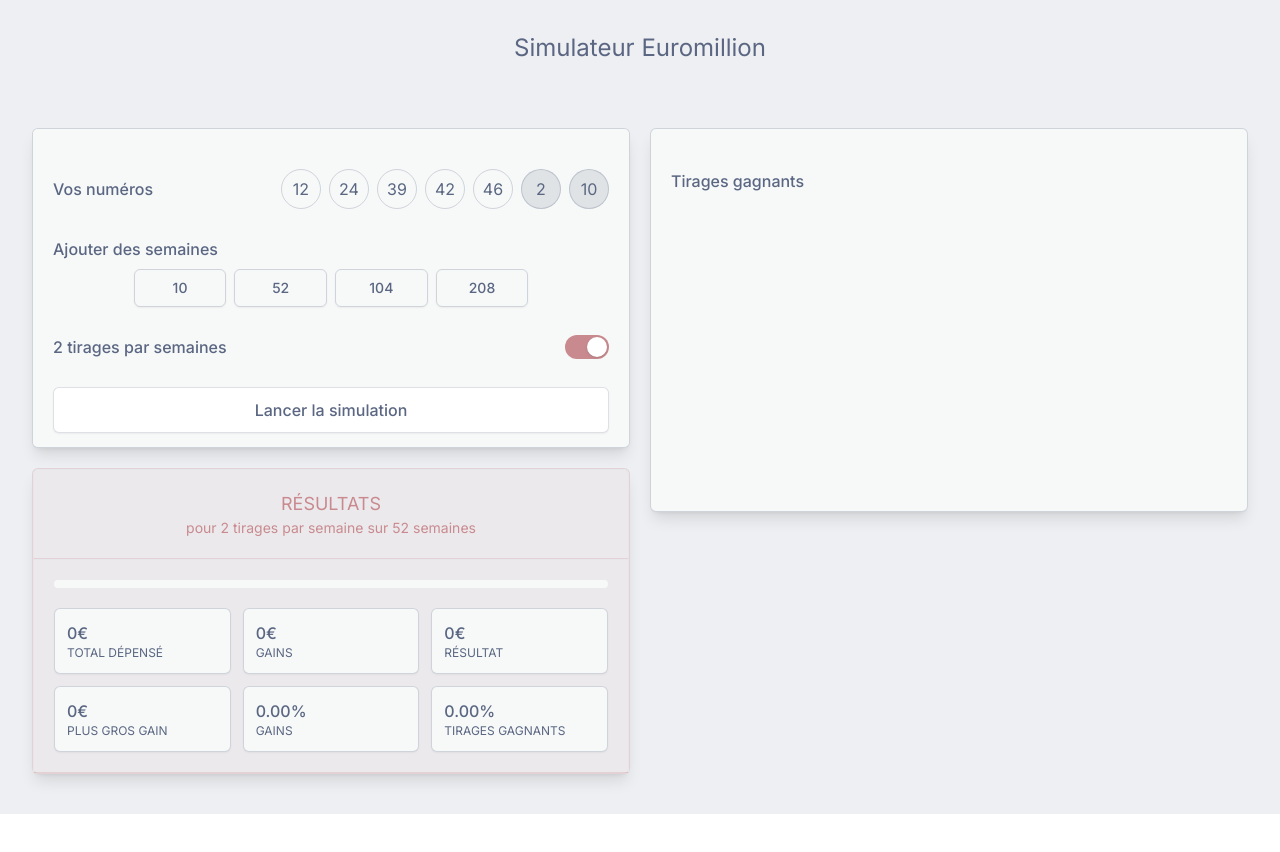
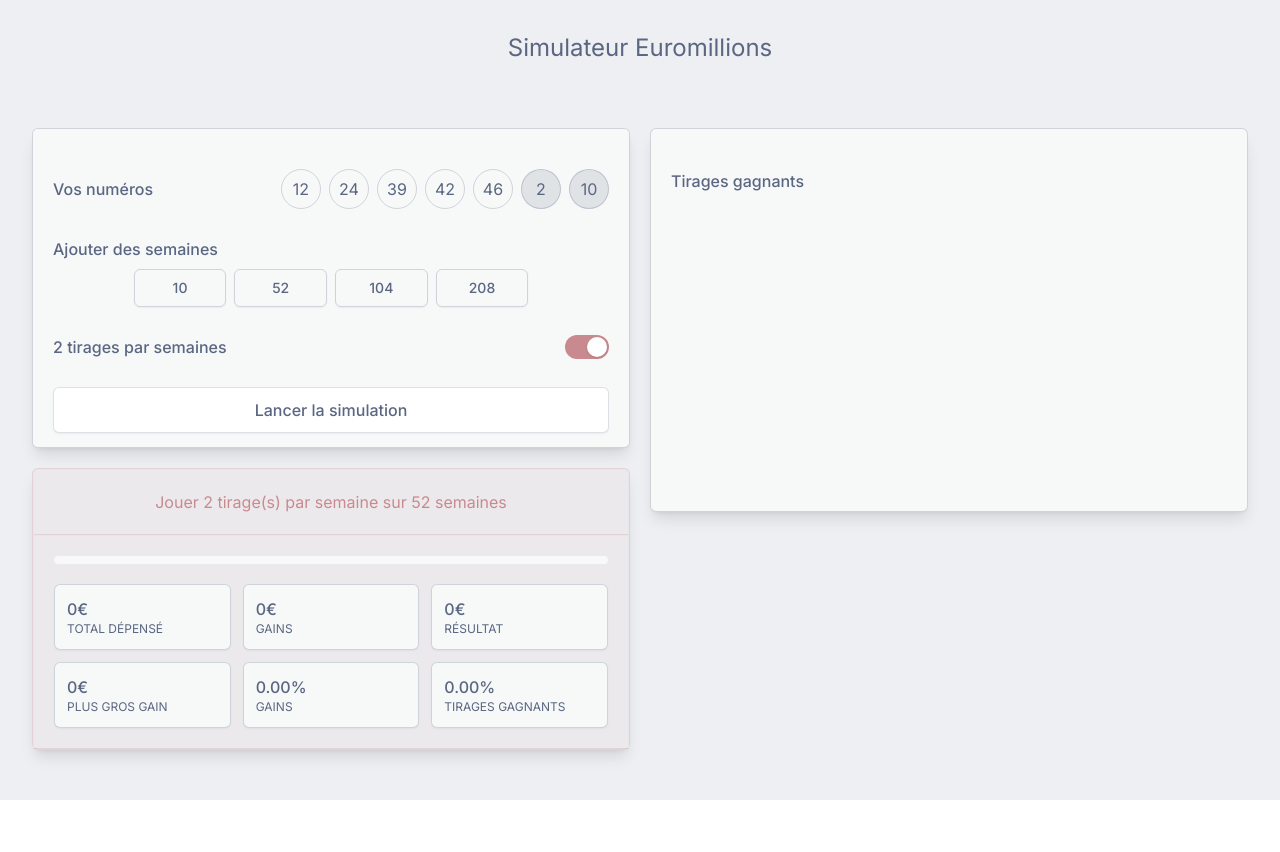
Before and after one commit to jean1591/euromillion-simulator, a Next.js app: page / in a window 1280 px wide. Shown: the top 852 px of the page. After the commit the page ends 800 px from the top, so only its background shows below. Built offline with nearby package versions, Linux system fonts and the light colour scheme.

Commit message:
wording, metadata, draw ratio computation

```diff
--- a/src/app/components/results/resultsCard.tsx
+++ b/src/app/components/results/resultsCard.tsx
@@ -12,13 +12,8 @@
   return (
     <div className="border border-dark-accent/25 rounded-md bg-dark-accent/5 shadow-lg mb-10">
       <div className="border border-b-dark-accent/25 text-dark-accent p-5 rounded-t-md text-center">
-        <p className="text-lg font-normal uppercase">Résultats</p>
-        <p className="text-sm font-normal text-center">
-          {`pour ${numberOfDrawsPerWeek} ${
-            numberOfDrawsPerWeek === 1 ? "tirage" : "tirages"
-          } par semaine sur
-        ${isNaN(numberOfWeeksToPlay) ? 52 : numberOfWeeksToPlay}
-        semaines`}
+        <p className="text-md font-normal text-center">
+          {`Jouer ${numberOfDrawsPerWeek} tirage(s) par semaine sur ${numberOfWeeksToPlay} semaines`}
         </p>
       </div>
 
@@ -54,7 +49,7 @@
           </div>
           <div className="bg-light-shade border border-dark-shade/25 rounded-md shadow-sm text-base p-3">
             <p className="font-medium">{`${(
-              (winningsArray.length / numberOfDraws) *
+              (winningsArray.length / (drawsNumber ? drawsNumber : 1)) *
               100
             ).toFixed(2)}%`}</p>
             <p className="uppercase font-normal text-xs">Tirages gagnants</p>
--- a/src/app/components/settingsAndResultsPanel/financialResults.tsx
+++ /dev/null
@@ -1,47 +0,0 @@
-import { RootState } from "@/lib/store";
-import { SimulationStatus } from "./simulationStatus";
-import { useEffect } from "react";
-import { useSelector } from "react-redux";
-
-export const FinancialResults = () => {
-  const { numberOfDrawsPerWeek, numberOfWeeksToPlay } = useSelector(
-    (state: RootState) => state.simulationSettings
-  );
-  const { drawsNumber, winnings } = useSelector(
-    (state: RootState) => state.simulationResults
-  );
-
-  useEffect(() => {}, [numberOfDrawsPerWeek, numberOfWeeksToPlay]);
-
-  return (
-    <div className="text-base">
-      <p className="text-center font-medium">
-        {`${numberOfDrawsPerWeek} tirages par semaine sur
-        ${isNaN(numberOfWeeksToPlay) ? 52 : numberOfWeeksToPlay}
-        semaines`}
-      </p>
-
-      <div className="pt-6">
-        <SimulationStatus />
-      </div>
-
-      <div className="pt-6">
-        <TextDisplay title="Total dépensé" value={`${drawsNumber * 2.5}€`} />
-        <TextDisplay title="Gains" value={`${winnings}€`} />
-        <TextDisplay
-          title="Résultat"
-          value={`${-drawsNumber * 2.5 + winnings}€`}
-        />
-      </div>
-    </div>
-  );
-};
-
-const TextDisplay = ({ title, value }: { title: string; value: string }) => {
-  return (
-    <div className="pt-2 flex items-center gap-x-5">
-      <p className="font-medium">{title}</p>
-      <p className="font-light">{value}</p>
-    </div>
-  );
-};
--- a/src/app/components/settingsAndResultsPanel/simulationStatus.tsx
+++ b/src/app/components/settingsAndResultsPanel/simulationStatus.tsx
@@ -14,7 +14,7 @@
 
   useEffect(() => {
     setSimulationPercentage(Math.ceil((drawsNumber / numberOfDraws) * 100));
-  }, [drawsNumber]);
+  }, [drawsNumber, numberOfDraws]);
 
   return (
     <div className="overflow-hidden rounded-full bg-light-shade">
--- a/src/app/layout.tsx
+++ b/src/app/layout.tsx
@@ -1,9 +1,15 @@
 import "./globals.css";
 
 import { Inter } from "next/font/google";
+import { Metadata } from "next";
 import { StoreProvider } from "@/lib/storeProvider";
 
 const inter = Inter({ subsets: ["latin"] });
+
+export const metadata: Metadata = {
+  title: "Simulateur Euromillions - Jean Robertou",
+  description: "Simulation de tirages d'Euromillions",
+};
 
 export default function RootLayout({
   children,
--- a/src/app/page.tsx
+++ b/src/app/page.tsx
@@ -8,7 +8,7 @@
   return (
     <div>
       <h1 className="text-2xl font-normal text-center">
-        Simulateur Euromillion
+        Simulateur Euromillions
       </h1>
 
       <div className="pt-16 grid grid-cols-1 md:grid-cols-2 md:gap-5">
```
